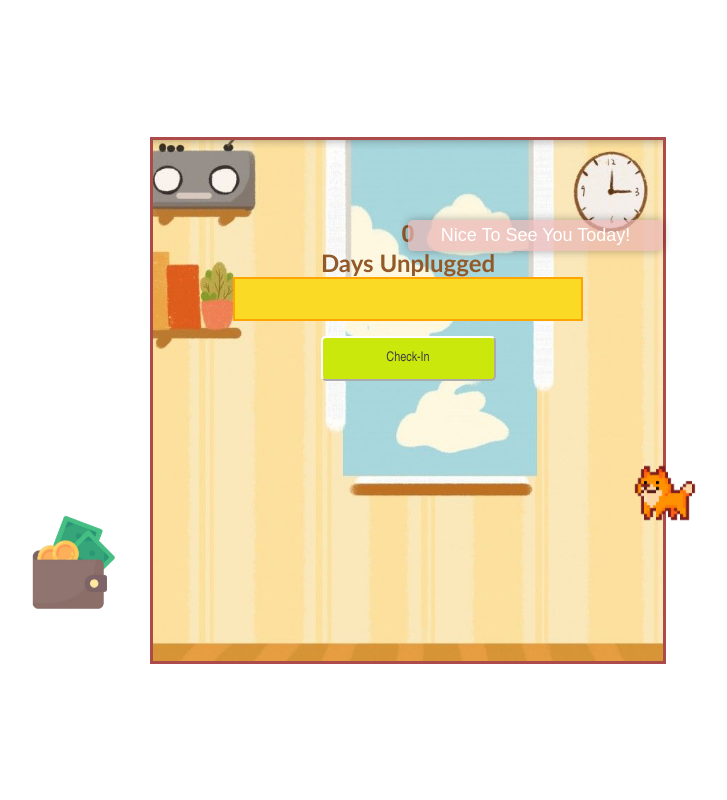
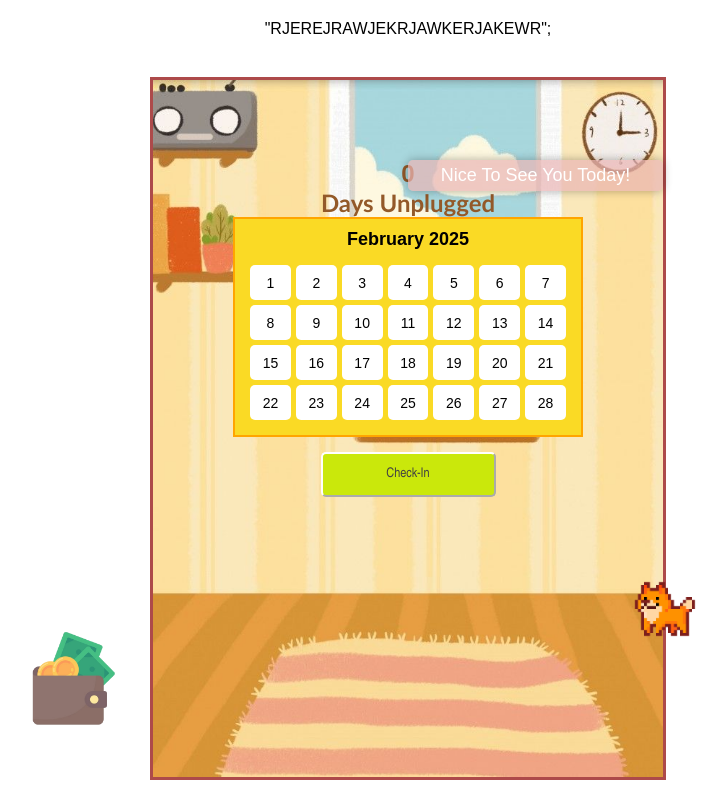
Before and after one commit to Hiba-Zulfi/unplug, a plain HTML site: page index.html in a window 1280 px wide. Shown: the whole page, without its empty margins (232-959 px from the left). Drawn offline with Linux system fonts and the light colour scheme.

Commit message:
Added new feature

```diff
--- a/backend.js
+++ b/backend.js
@@ -57,13 +57,8 @@ function checkIn() {
     }, 86400000); // 24 hours (86400000ms)
 }
 
-const confettiCount = setTimeout(myGreeting, 5000);
 
-confetti({
-    particleCount: 100,
-    spread: 70,
-    origin: { y: 0.6 },
-  });
+
 
 // Initialize the calendar on page load
 window.onload = function () {
--- a/index.html
+++ b/index.html
@@ -9,10 +9,9 @@
 
 
 
-
-
 <body>
 
+	"RJEREJRAWJEKRJAWKERJAKEWR";
 
 <div class="container">
     <div class="game-container">
@@ -45,3 +44,5 @@
 
 
 </div>
+
+</html>
```
